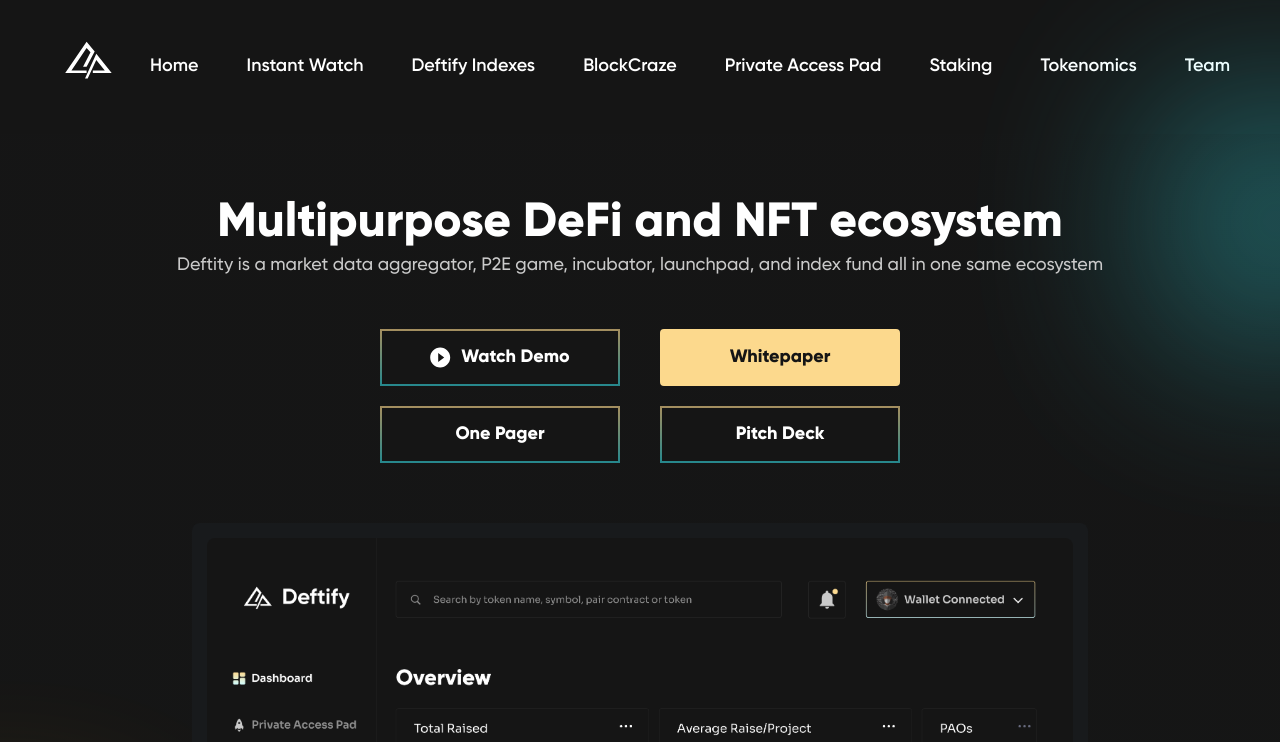
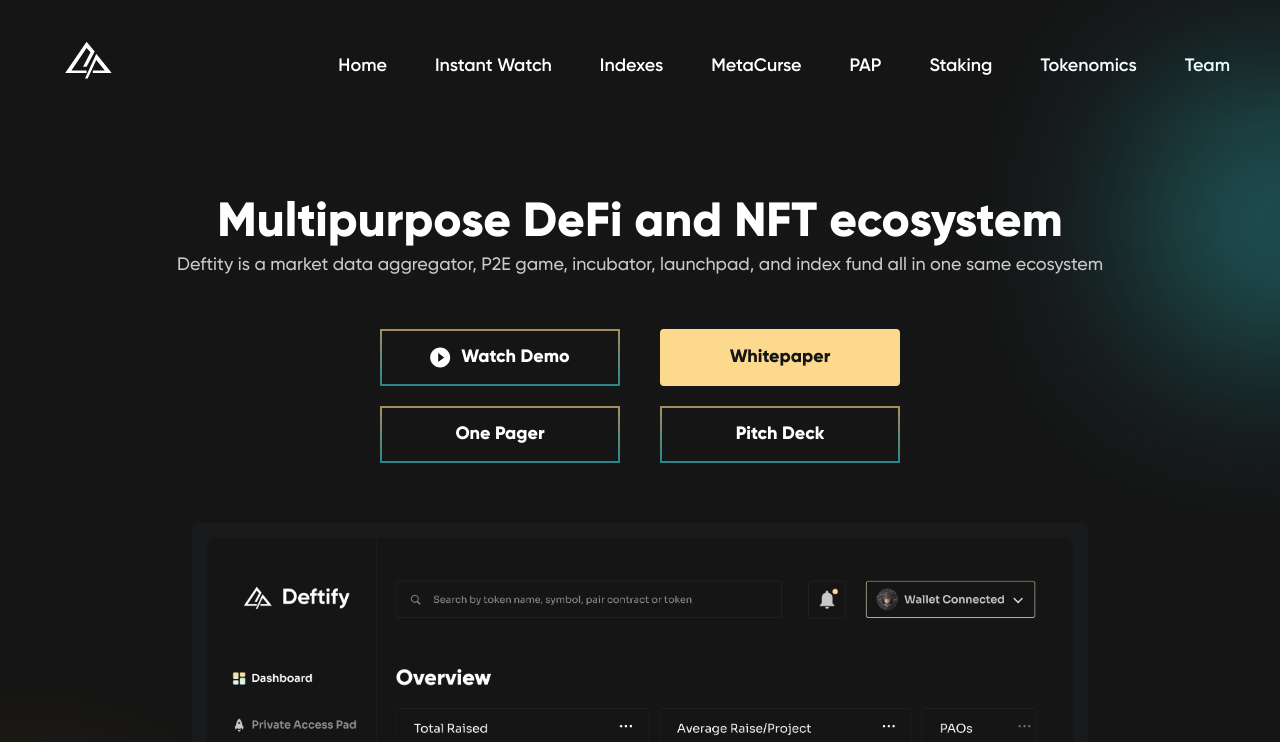
Before and after one commit to KvNGCzA/Official-Website, a React (Create React App) app: page / in a window 1280 px wide. Shown: the top 742 px of the page. Built offline with nearby package versions, Linux system fonts and the light colour scheme; a web font is replaced by a local one.

Commit message:
Update routes.ts

```diff
--- a/src/routes.ts
+++ b/src/routes.ts
@@ -13,15 +13,15 @@ interface routeType {
       path: "/", //path: "/instant-watch" <= supposedly, will edit when the platform is ready
     },
     {
-      name: "Deftify Indexes",
+      name: "Indexes",
       path: "/", //path: "/deftify-indexes" <= supposedly, will edit when the platform is ready
     },
     {
-      name: "BlockCraze",
+      name: "MetaCurse",
       path: "/", //path: "/play-n-earn" <= supposedly, will edit when the platform is ready
     },
     {
-      name: "Private  Access Pad",
+      name: "PAP",
       path: "/", //path: "/private-access-pad" <= supposedly, will edit when the platform is ready
     },
     {
```
